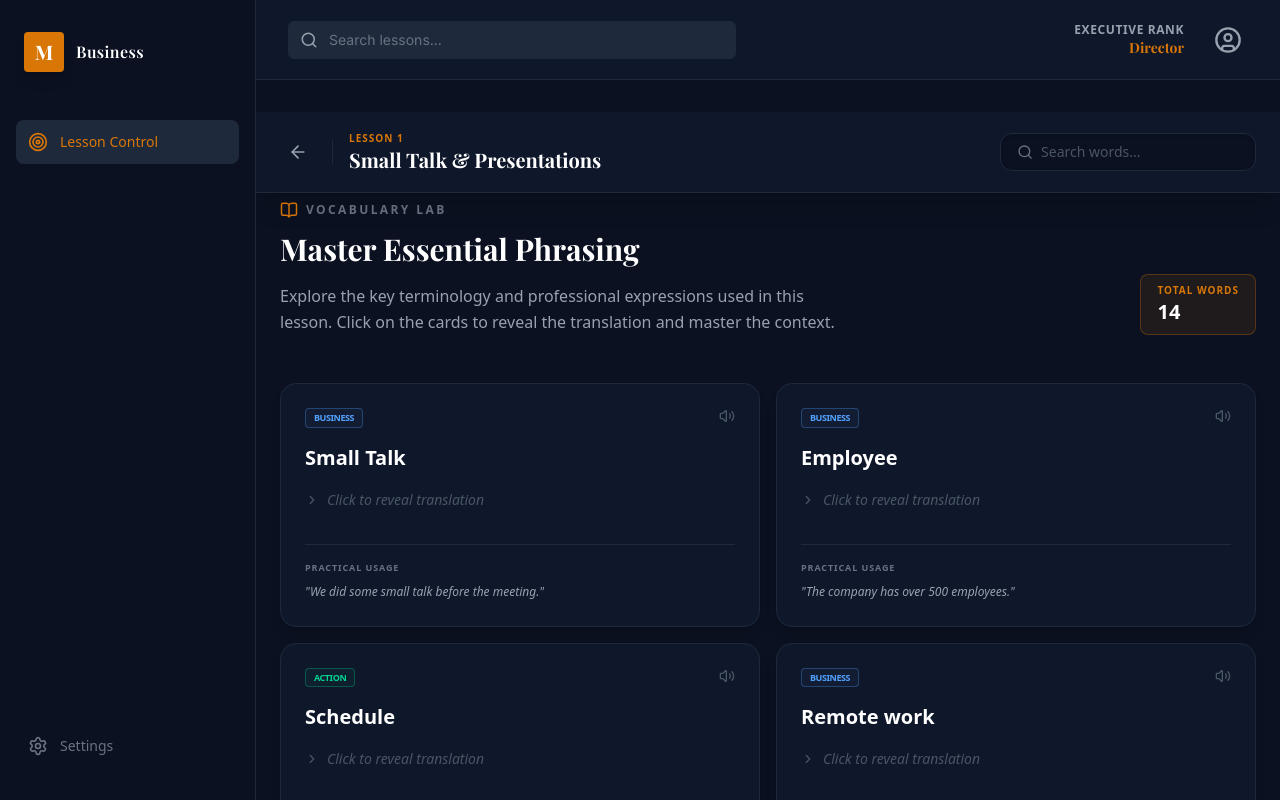
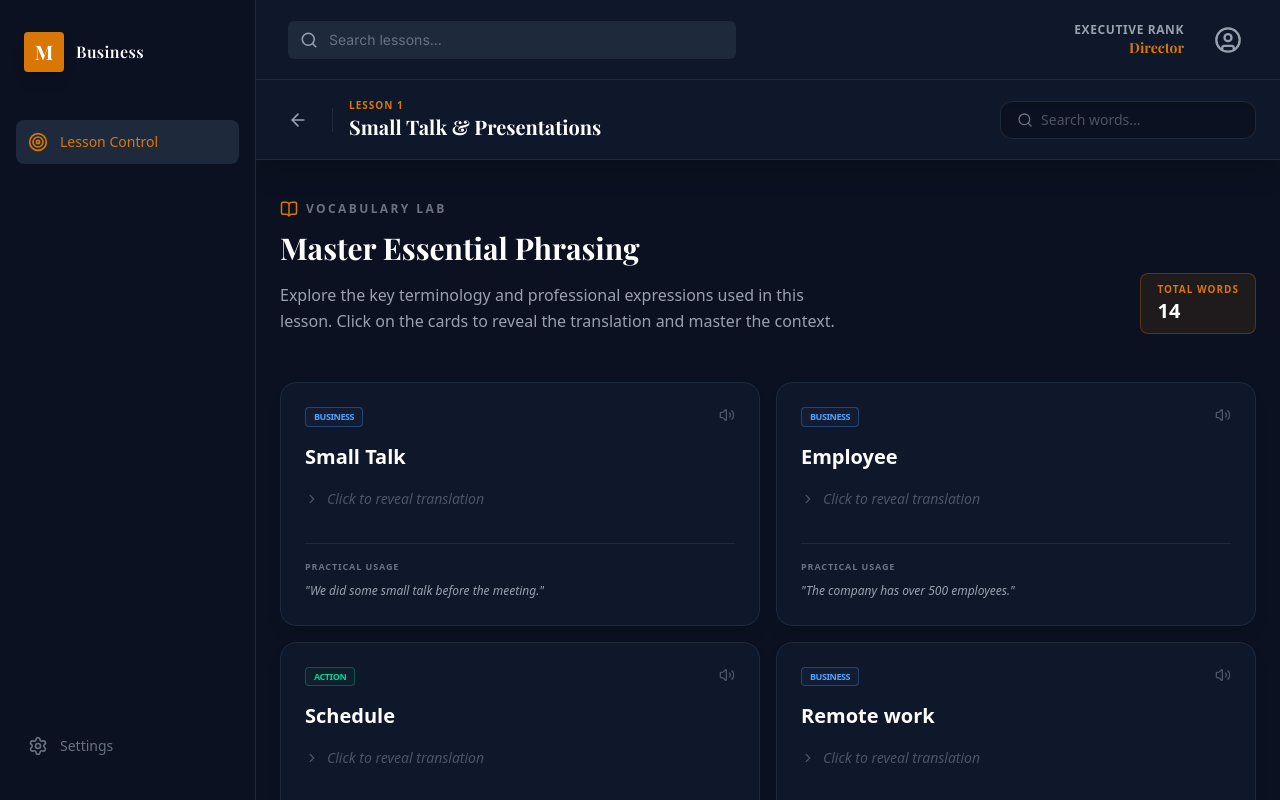
Before and after one commit to mantolatv-cmyk/missmonica-business, a Next.js app in the folder frontend/: page /dashboard/vocabulary/1 in a window 1280 px wide. Built offline with nearby package versions, Linux system fonts and the light colour scheme; a web font is replaced by a local one.

Commit message:
refactor: fix vocabulary header position with internal scroll

```diff
--- a/frontend/src/app/dashboard/vocabulary/[id]/page.tsx
+++ b/frontend/src/app/dashboard/vocabulary/[id]/page.tsx
@@ -207,10 +207,10 @@ export default function VocabularyModule({ params }: { params: Promise<{ id: str
   };
 
   return (
-    <div className="flex flex-col min-h-screen bg-[#0B1120] pb-20 -m-8">
-      {/* Premium Header - Fixed at the top */}
-      <div className="bg-[#0F172A] border-b border-[#1E293B] sticky top-0 z-50 shadow-xl">
-        <div className="max-w-5xl mx-auto px-6 h-20 flex items-center justify-between">
+    <div className="flex flex-col h-[calc(100vh-80px)] -m-8 bg-[#0B1120] relative overflow-hidden">
+      {/* Premium Header - Truly Fixed */}
+      <div className="h-20 bg-[#0F172A] border-b border-[#1E293B] shrink-0 z-10 shadow-xl">
+        <div className="max-w-5xl mx-auto px-6 h-full flex items-center justify-between">
           <div className="flex items-center gap-4">
             <Link href="/dashboard" className="p-2 text-gray-400 hover:text-white rounded-full hover:bg-[#1E293B] transition-colors">
               <ArrowLeft size={20} />
@@ -235,7 +235,9 @@ export default function VocabularyModule({ params }: { params: Promise<{ id: str
         </div>
       </div>
 
-      <div className="max-w-5xl mx-auto px-6 py-10 w-full">
+      {/* Scrollable Content Area */}
+      <div className="flex-1 overflow-y-auto px-6 py-10">
+        <div className="max-w-5xl mx-auto w-full pb-20">
           {/* Intro Section */}
           <div className="mb-12 flex flex-col md:flex-row md:items-end justify-between gap-6">
             <div className="max-w-xl">
@@ -364,5 +366,6 @@ export default function VocabularyModule({ params }: { params: Promise<{ id: str
           </div>
         </div>
       </div>
+    </div>
   );
 }
```
Lines whose indentation alone changed are shown as unchanged.
